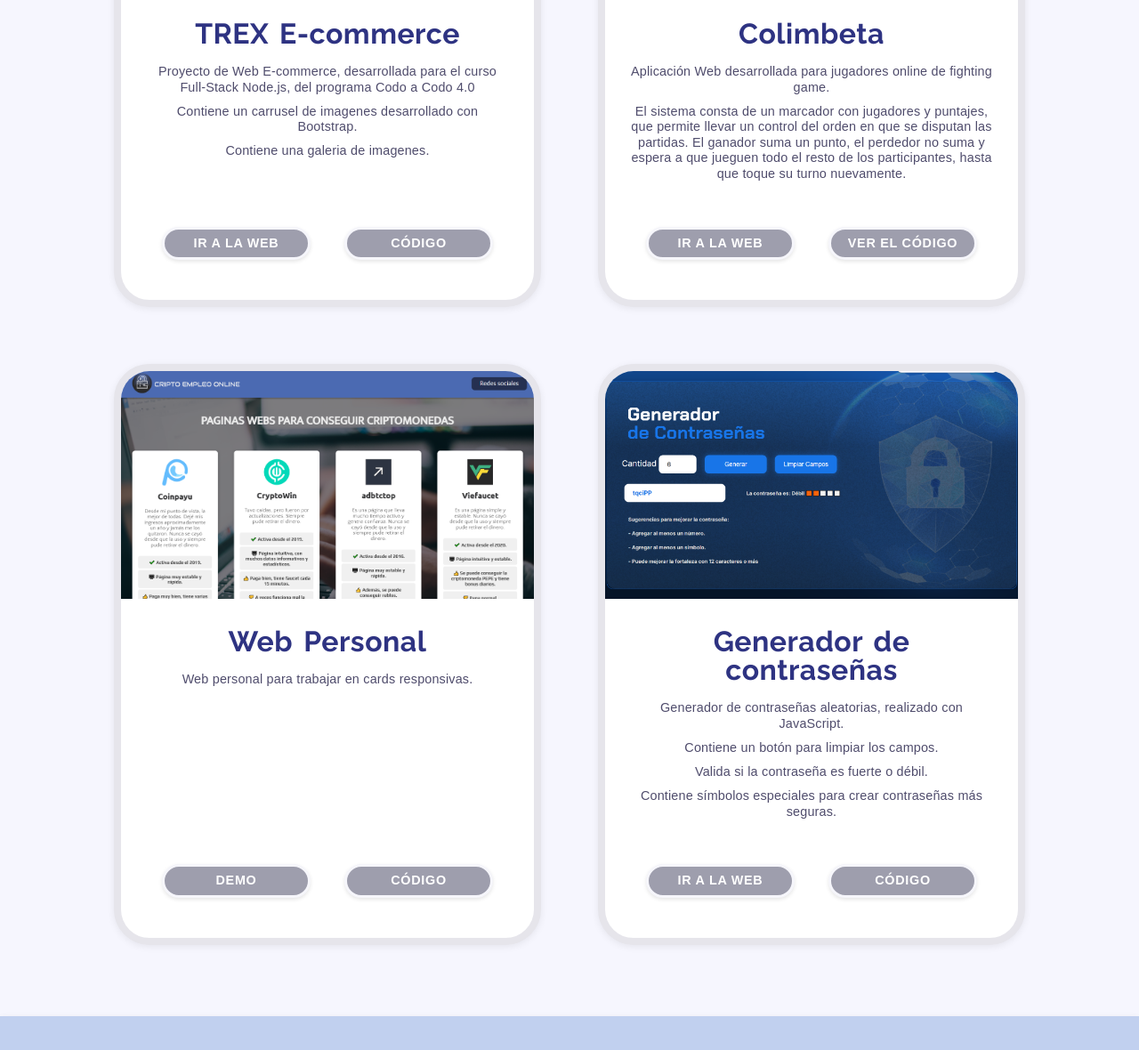
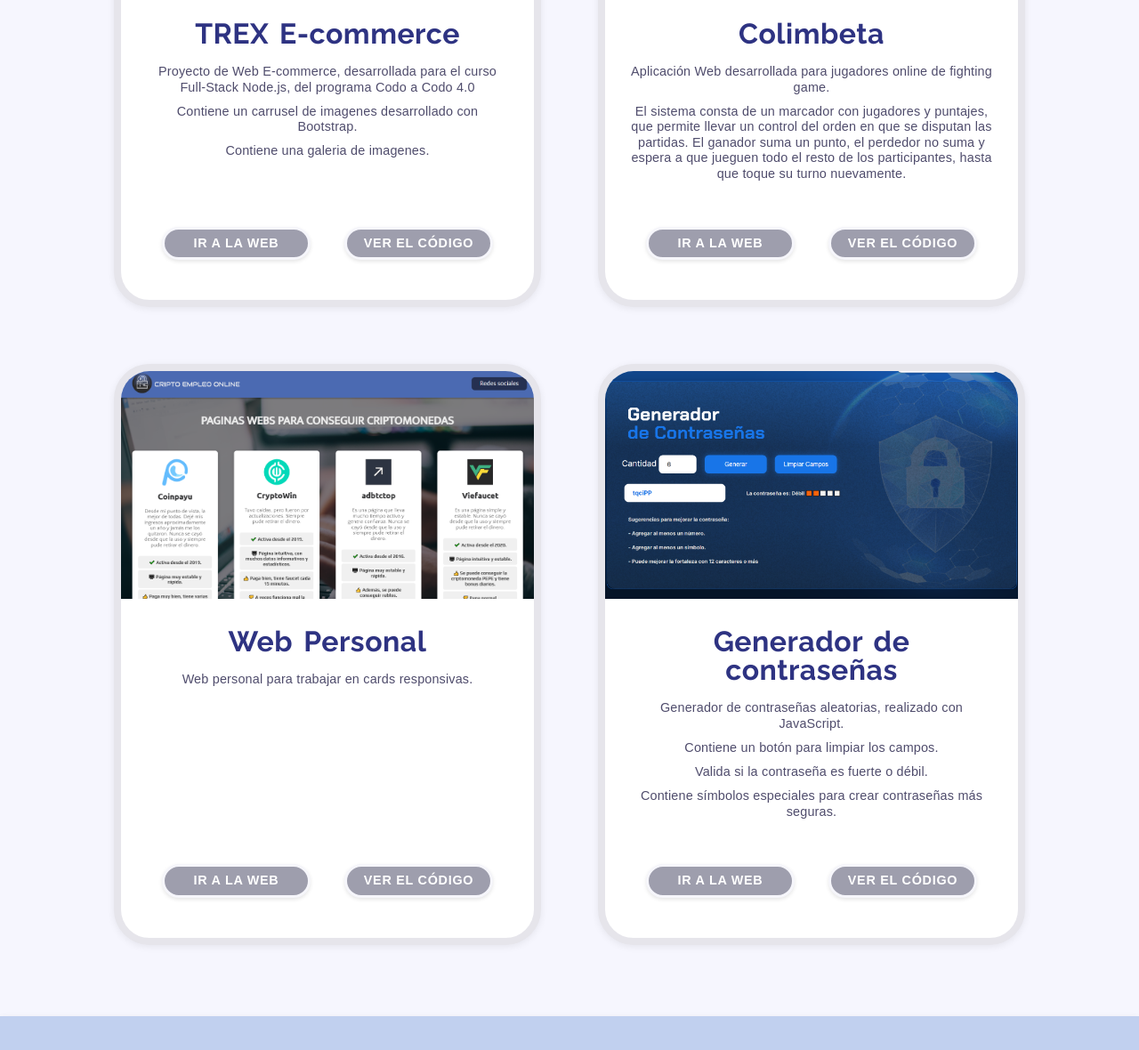
Before and after one commit to MauricioBelforte/mi-portfolio, a plain HTML site: page index.html in a window 1280 px wide. Shown: the part 1684-2864 px from the top of the page at 89% size. Drawn offline with Linux system fonts and the light colour scheme.

Commit message:
Se agregaron los enlaces a los botones

```diff
--- a/index.html
+++ b/index.html
@@ -77,7 +77,7 @@
                                 <a class="proyectos__enlace"
                                     href="https://mauriciobelforte.github.io/radio-Santa-Barbara/" target="_blank">Ir a
                                     la Web</a>
-                                <a class="proyectos__enlace" href="#">Código</a>
+                                <a class="proyectos__enlace" href="https://github.com/MauricioBelforte/radio-Santa-Barbara" target="_blank">Ver el Código</a>
                             </div>
                         </div>
                     </article>
@@ -99,7 +99,7 @@
                                 <a class="proyectos__enlace"
                                     href="https://mauriciobelforte.github.io/Proyecto-CaC-Nodejs/" target="_blank">Ir a
                                     la Web</a>
-                                <a class="proyectos__enlace" href="#">Código</a>
+                                <a class="proyectos__enlace" href="https://github.com/MauricioBelforte/Proyecto-CaC-Nodejs" target="_blank">Ver el Código</a>
                             </div>
                         </div>
                     </article>
@@ -144,8 +144,8 @@
                             </div>
                             <div class="proyectos__enlaces">
                                 <a class="proyectos__enlace" href="https://empleoonlinecripto.web.app/"
-                                    target="_blank">Demo</a>
-                                <a class="proyectos__enlace" href="#">Código</a>
+                                    target="_blank">Ir a la Web</a>
+                                <a class="proyectos__enlace" href="#" target="_blank">Ver el Código</a>
                             </div>
                         </div>
                     </article>
@@ -164,11 +164,9 @@
                             </div>
                             <div class="proyectos__enlaces">
                                 <a class="proyectos__enlace"
-                                    href="https://mauriciobelforte.github.io/InmersionDev-Generador-de-contrasenas-Clase1/">Ir
-                                    a
-                                    la Web</a>
+                                    href="https://mauriciobelforte.github.io/InmersionDev-Generador-de-contrasenas-Clase1/" target="_blank">Ir a la Web</a>
                                 <a class="proyectos__enlace"
-                                    href="https://github.com/MauricioBelforte/InmersionDev-Generador-de-contrasenas-Clase1/tree/main">Código</a>
+                                    href="https://github.com/MauricioBelforte/InmersionDev-Generador-de-contrasenas-Clase1/tree/main" target="_blank">Ver el Código</a>
                             </div>
                         </div>
                     </article>
```
Also changed, not shown: css/styles.css (line endings or trailing spaces).
